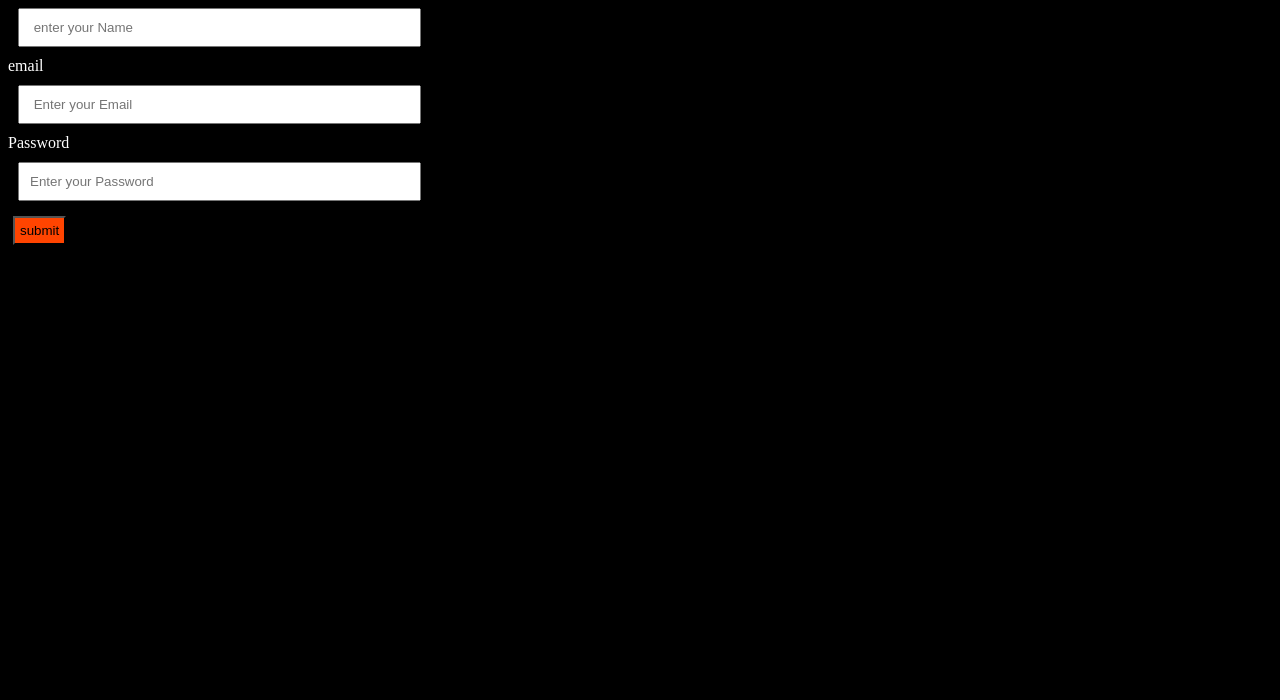
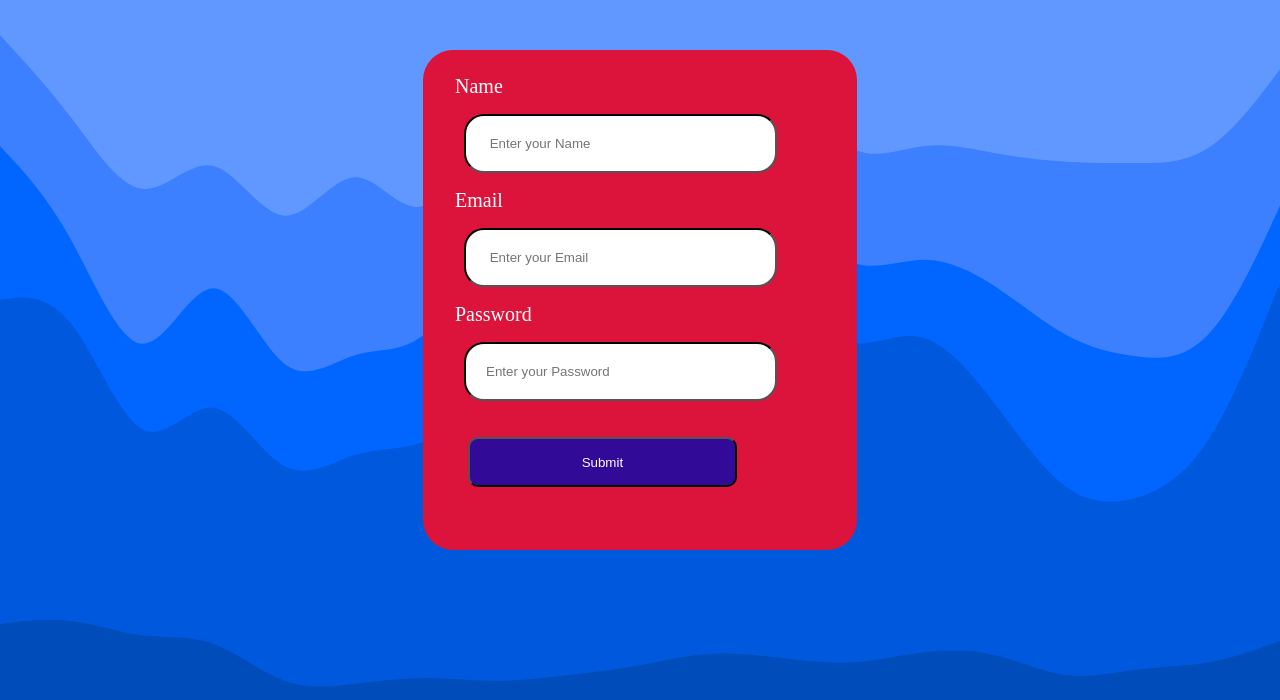
Before and after one commit to bammu27/web-termworks-, a plain HTML site: page tw6/tw6.html in a window 1280 px wide. Shown: the part 100-800 px from the top of the page. Drawn offline with Linux system fonts and the light colour scheme.

Commit message:
Add files via upload

```diff
--- /dev/null
+++ b/tw6/rw6_style.css
@@ -0,0 +1,69 @@
+body{
+
+ color:white;
+ text-align: center;
+ background: url('stacked-waves-haikei.svg');
+ background-size: cover;
+
+
+}
+input{
+    border-radius: 20px;
+    margin: 1rem;
+    box-shadow: 2rem rgb(163, 159, 155);
+    padding: 20px;
+    width: 70%;
+    border-color: black;
+    border-width: 2px;
+
+
+
+
+
+}
+label{
+    font-size: 20px;
+    margin: 7px;
+
+
+}
+form{
+    width: 30%;
+    border-radius: 30px;
+    position: absolute;
+    top: 50%;
+    left: 50%;
+    transform: translate(-50%,-50%);
+    height: 450px;
+    text-align: left;
+    padding: 25px;
+    background-color:beige;
+    box-shadow: white 20px;
+    background-color: crimson;
+
+
+
+
+}
+
+button{
+    padding: 2%;
+    background-color:rgb(50, 10, 152);
+    align-self: center;
+    width: 70%;
+    height: 50px;
+    border-radius: 10px;
+    color: white;
+    margin: 20px;
+
+}
+
+#headlin1{
+    font-size: 36px;
+    color:white;
+}
+@media (max-width: 695px) {
+    form{
+        width: 80%;
+    }
+}
--- a/tw6/tw6.html
+++ b/tw6/tw6.html
@@ -5,53 +5,20 @@
         <meta http-equiv="X-UA-Compatible" content="IE=edge">
         <meta name="viewport" content="width=device-width, initial-scale=1.0">
         <title>Validation form</title>
-        <link rel="stylesheet" href="tw6.css">
-        <style>
-          body{
-            background-color: black;
-            color: white;
-          }
+        <link rel="stylesheet" href="rw6_style.css">
 
-          .form{
-
-
-            width: 20%;
-            background-color: cadetblue;
-
-
-          }
-          input{
-
-            margin: 10px;
-            padding: 10px;
-            display: block;
-            width: 30%;
-
-
-
-          }
-          button{
-
-
-            padding: 5px;
-            margin: 5px;
-            background-color: rgb(255, 68, 0);
-
-          }
-
-        </style>
     </head>
     <body>
         <div class="form1">
-          <h1 id="headlin1">Validation of form</h1>
+          <h1 id="headlin1" >Validation of form</h1>
             <form name="form" onsubmit="return validateForm()">
-                <label for="">name</label><br>
-                <input type="text" name="name" placeholder=" enter your Name">
-                <label for="">email</label><br>
-                <input type="email" name="email" placeholder=" Enter your Email">
+                <label for="">Name</label><br>
+                <input type="text" name="name" placeholder=" Enter your Name"><br>
+                <label for="">Email</label><br>
+                <input type="email" name="email" placeholder=" Enter your Email"><br>
                 <label for="">Password</label><br>
-                <input type="password" name="password" placeholder="Enter your Password">
-                <button>submit</button>
+                <input type="password" name="password" placeholder="Enter your Password"><br>
+                <button>Submit</button>
             </form>
         </div>
         <script>
```
Also changed, not shown: tw6/Screenshot (28).png (added), tw6/Screenshot (29).png (added), tw6/stacked-waves-haikei.svg (added).
